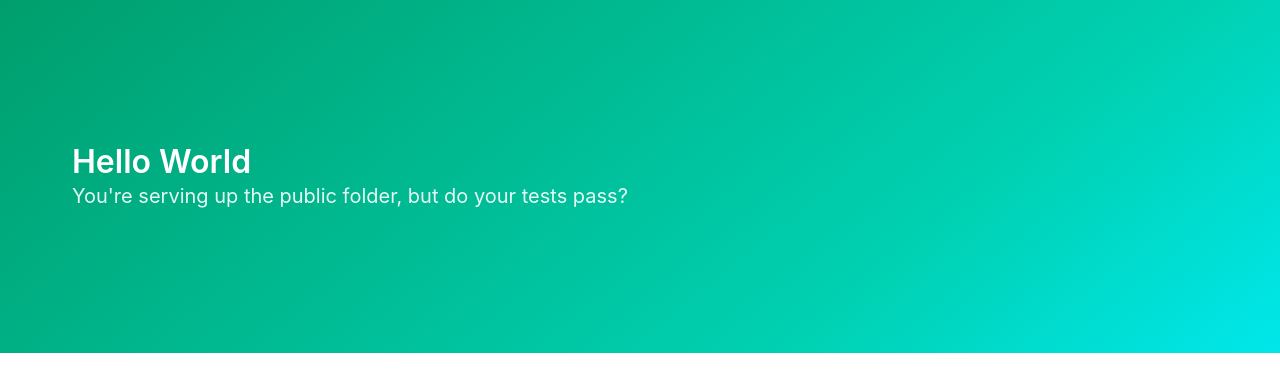
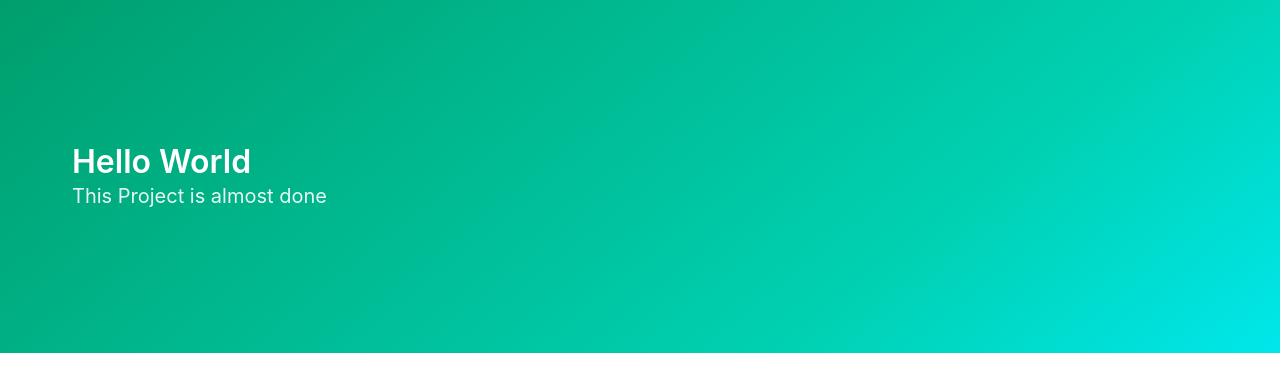
Before and after one commit to marvizusd/startnow-ops200-deliver-it-well, a plain HTML site: page public/index.html in a window 1280 px wide. Drawn offline with nearby package versions, Linux system fonts and the light colour scheme.

Commit message:
updated a test and html change

```diff
--- a/public/index.html
+++ b/public/index.html
@@ -13,7 +13,7 @@
   <div class="hero-body">
     <div class="container">
       <h1 class="title">Hello World</h1>
-      <h2 class="subtitle">You're serving up the public folder, but do your tests pass?</h2>
+      <h2 class="subtitle">This Project is almost done</h2>
     </div>
   </div>
 </section>
```
Also changed, not shown: tests/server.spec.js (+10 -0 lines).
